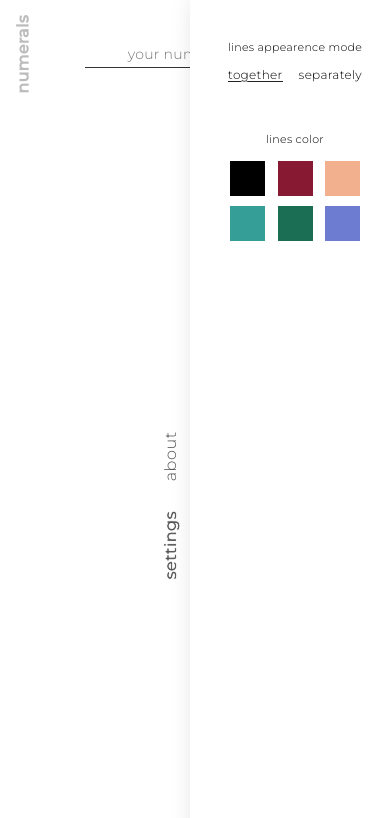
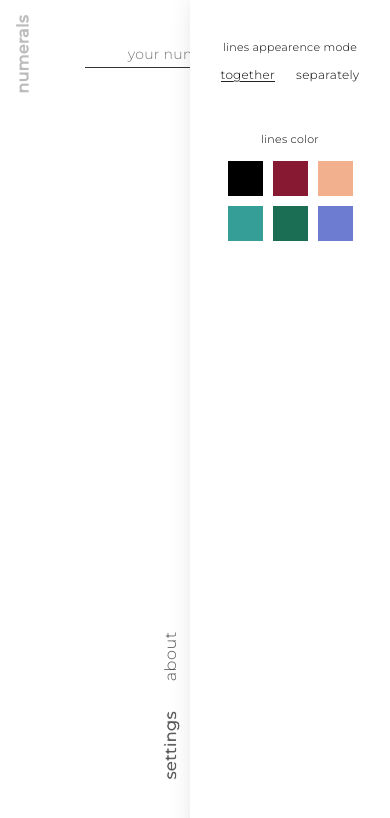
Before and after one commit to vyadl/cistercian, a Vue app: page / in a window 390 px wide. Both pictures are taken after a click on the button "settings". Shown: the top 818 px of the page. Built offline with nearby package versions, Linux system fonts and the light colour scheme.

Commit message:
fixed responsivness, paddings in sidebar

```diff
--- a/src/components/CistercianAbout.vue
+++ b/src/components/CistercianAbout.vue
@@ -29,6 +29,7 @@
     top: 0;
     left: 0;
     width: 100%;
+    padding: 40px 20px 100px 30px;
 
     .text {
       font-size: 12px;
--- a/src/components/CistercianSettings.vue
+++ b/src/components/CistercianSettings.vue
@@ -61,6 +61,7 @@ export default {
     top: 0;
     left: 0;
     width: 100%;
+    padding: 40px 20px 100px;
 
     .settings {
       display: flex;
@@ -112,10 +113,11 @@ export default {
       justify-content: space-between;
       align-items: center;
       flex-wrap: wrap;
-      width: 145px;
+      width: 140px;
     }
 
     .lines-color-button {
+      display: block;
       margin-bottom: 10px;
       width: 40px;
       height: 40px;
@@ -140,7 +142,7 @@ export default {
       }
 
       .lines-color-buttons-container {
-        width: 130px;
+        width: 125px;
       }
 
       .lines-color-button {
--- a/src/components/Sidebar.vue
+++ b/src/components/Sidebar.vue
@@ -78,7 +78,6 @@ export default {
     right: 0;
     width: 300px;
     height: 100vh;
-    padding: 40px 20px 100px 30px;
     background-color: white;
     transform: translateX(300px);
     transition:
@@ -135,7 +134,7 @@ export default {
   @media screen and (max-width: map-get($display-breakpoints, 'xl')) {
     .sidebar {
       .buttons-container {
-        bottom: 250px;
+        bottom: 50px;
       }
     }
   }
@@ -151,7 +150,6 @@ export default {
   @media screen and (max-width: map-get($display-breakpoints, 's')) {
     .sidebar {
       width: 200px;
-      padding-bottom: 50px;
       transform: translateX(200px);
     }
   }
```
